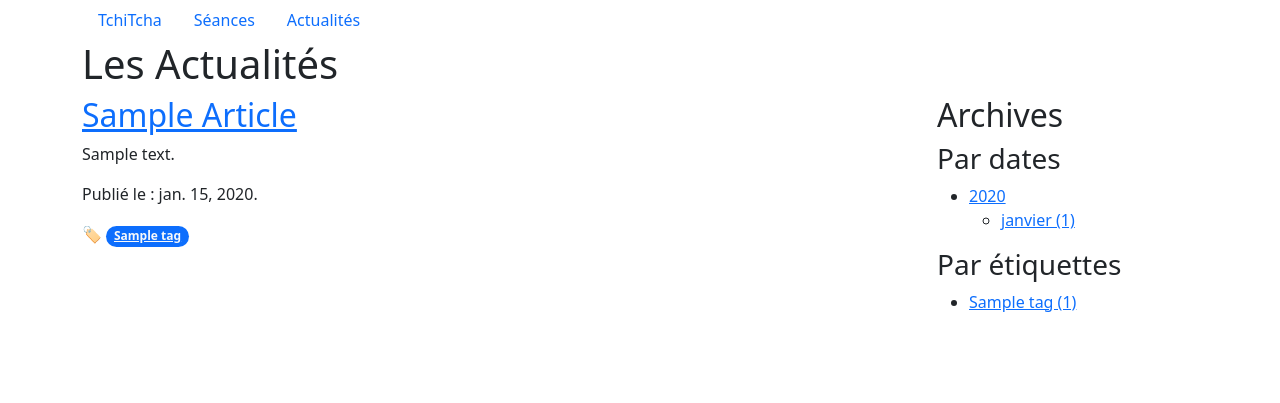
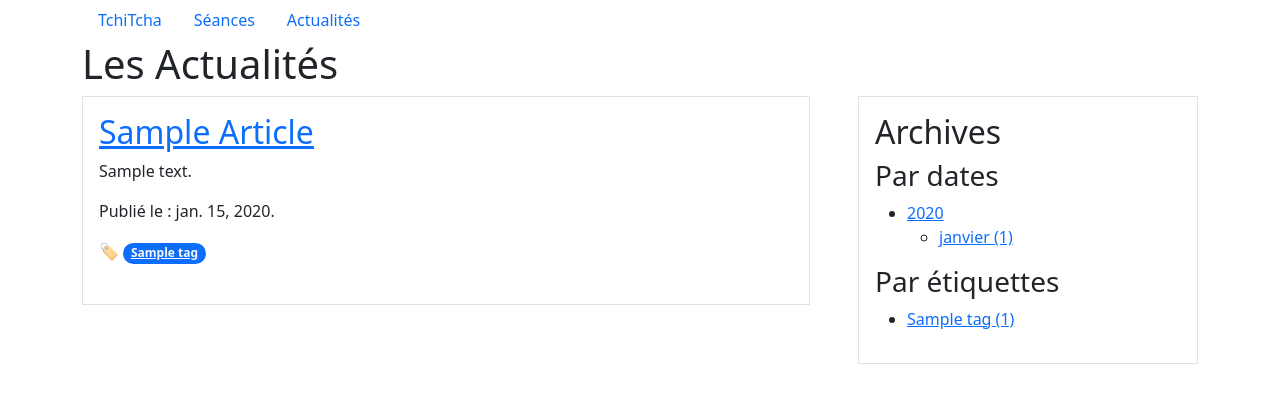
Before and after one commit to philippe-lemaire/tchitcha, a Django app: a page that uses blog/templates/blog/article_list.html in a window 1280 px wide. Shown: the top 403 px of the page. Run offline with Django 3.2, Linux system fonts and the light colour scheme; tables that the repository leaves empty hold one stand-in row (values such as "Sample post").

Commit message:
now it looks more like the showing_list

```diff
--- a/blog/templates/blog/article_list.html
+++ b/blog/templates/blog/article_list.html
@@ -4,10 +4,12 @@
 
 <h1>Les Actualités</h1>
 {% if article_list %}
-<div class="row">
-        <div class="col-sm-9">
+<div class="row gx-5">
+        <div class="col-8">
+                <div class="card-body p-3 border">
                         {% for article in article_list %}
-                <h2><a href="{% url 'blog:detail' article.pub_date.year article.pub_date.month article.pub_date.day article.slug %}">{{article.title|title}}</a>
+                        <h2 class="blog-title"><a
+                                        href="{% url 'blog:detail' article.pub_date.year article.pub_date.month article.pub_date.day article.slug %}">{{article.title|title}}</a>
                         </h2>
                         <p>{{article.summary}}</p>
 
@@ -16,10 +18,13 @@
                         {% for tag in article.tags.all %}
                         <a class="badge rounded-pill bg-primary text-light"
                                 href="{% url 'blog:tag_detail' tag.slug %}">{{tag.name}}</a>
+                        {% endfor %}<br><br>
                         {% endfor %}
-                {% endfor %}
+
                 </div>
-        <div class="col-sm-3">
+        </div>
+        <div class="col-4">
+                <div class="card-body p-3 border">
                         <h2>Archives</h2>
                         <h3>Par dates</h3>
                         {% regroup article_list by pub_date.year as year_list %}
@@ -52,6 +57,7 @@
 
                 </div>
         </div>
+</div>
 
 {% else %}
 <p>Aucun article.</p>
```
Lines whose indentation alone changed are shown as unchanged.
